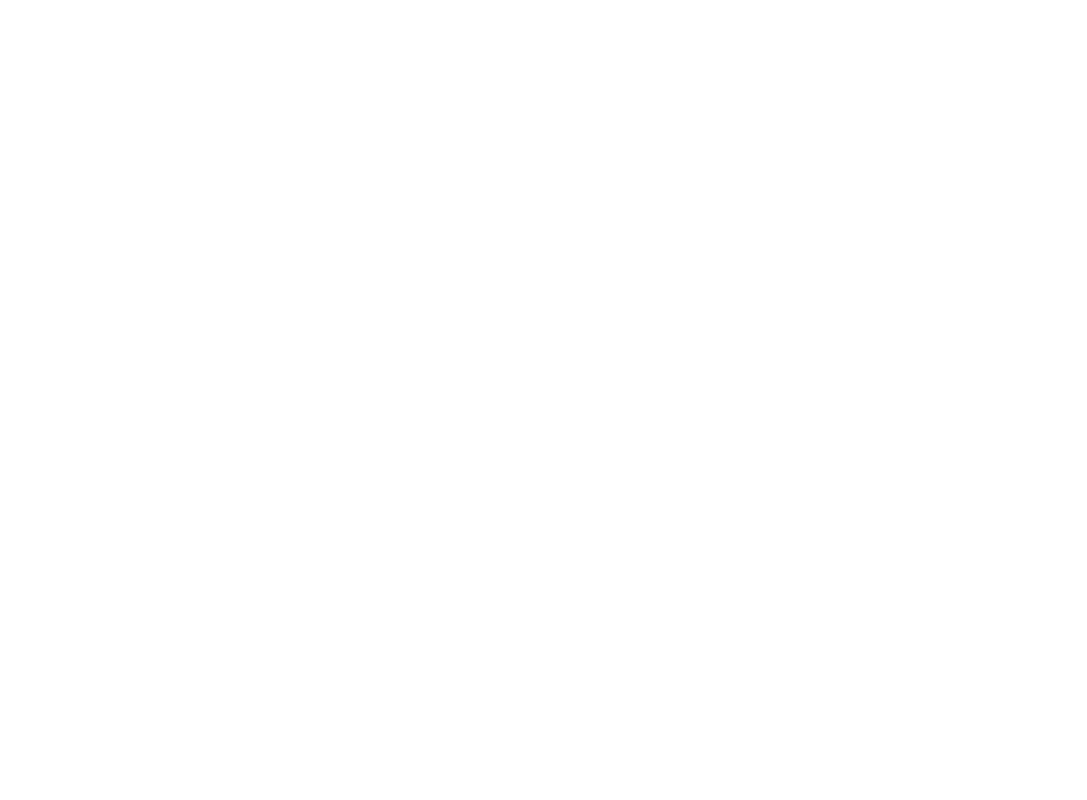
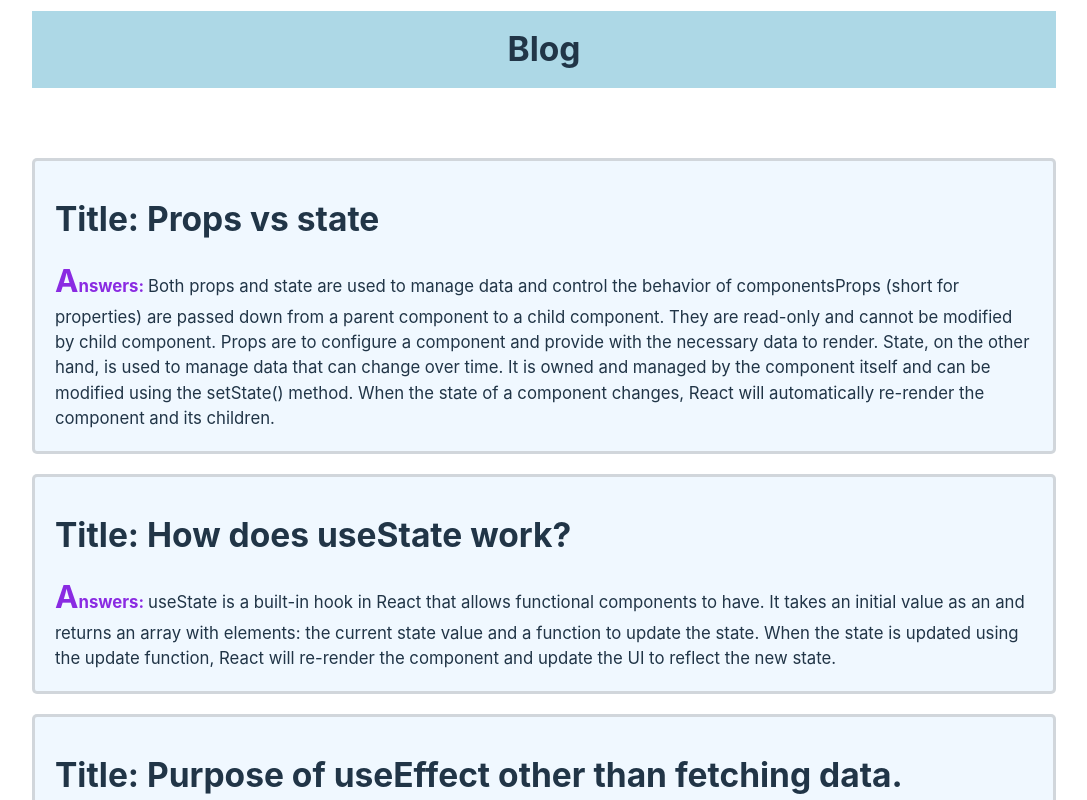
Before and after one commit to m-sabid/read-all-the-way-REACT_APP, a React (Vite) app: page / in a window 1280 px wide. Shown: the part 2960-3760 px from the top of the page, without its empty margins (96-1183 px from the left). Before the commit the page ends 2921 px from the top, so only its background shows below. Built offline with nearby package versions, Linux system fonts and the light colour scheme; no server answers.

Commit message:
Added Blog

```diff
--- a/index.html
+++ b/index.html
@@ -4,7 +4,7 @@
     <meta charset="UTF-8" />
     <link rel="icon" type="image/svg+xml" href="/vite.svg" />
     <meta name="viewport" content="width=device-width, initial-scale=1.0" />
-    <title>Vite + React</title>
+    <title>Read All The Way</title>
   </head>
   <body>
     <div id="root"></div>
--- a/src/App.jsx
+++ b/src/App.jsx
@@ -1,5 +1,6 @@
 import { useState } from "react";
 import "./App.css"
+import Blog from "./components/Blog/Blog";
 import MainContent from "./components/MainContent/MainContent";
 import MainMenu from "./components/MainMenu/MainMenu";
 
@@ -10,6 +11,7 @@
     <div className="App">
       <MainMenu />
       <MainContent />
+      <Blog />
     </div>
   );
 }
--- a/src/components/Blog/Blog.css
+++ b/src/components/Blog/Blog.css
@@ -0,0 +1,29 @@
+.blog{
+    text-align: center;
+    margin: 50px 0;
+    background-color: lightblue;
+    padding: 20px 0;
+}
+
+.blog-post{
+    background-color: aliceblue;
+    padding: 20px;
+    border: 3px solid rgba(128, 128, 128, 0.281);
+    margin: 20px 0;
+    border-radius: 5px;
+}
+
+.title{
+    margin: 20px 0;
+}
+
+.post-ans{
+    font-size: 1.6rem;
+}
+.post-ans::first-letter{
+    font-size: 3rem;
+}
+.post-ans > span {
+    font-weight: bold;
+    color: blueviolet;
+}
--- a/src/components/Blog/Blog.jsx
+++ b/src/components/Blog/Blog.jsx
@@ -1,11 +1,43 @@
-import React from 'react';
+import "./Blog.css";
 
 const Blog = () => {
-    return (
-        <>
-
-        </>
-    );
+  const blogData = [
+    {
+      questions: "Props vs state",
+      answers:
+        "Both props and state are used to manage data and control the behavior of componentsProps (short for properties) are passed down from a parent component to a child component. They are read-only and cannot be modified by child component. Props are to configure a component and provide with the necessary data to render. State, on the other hand, is used to manage data that can change over time. It is owned and managed by the component itself and can be modified using the setState() method. When the state of a component changes, React will automatically re-render the component and its children.",
+    },
+    {
+      questions: "How does useState work?",
+      answers:
+        "useState is a built-in hook in React that allows functional components to have. It takes an initial value as an and returns an array with elements: the current state value and a function to update the state. When the state is updated using the update function, React will re-render the component and update the UI to reflect the new state.",
+    },
+    {
+      questions: "Purpose of useEffect other than fetching data.",
+      answers:
+        "useEffect is commonly used for fetching data in React, it has other purposes as well. It allows functional components to perform side effects, such as updating the document title, setting up event listeners, or managing subscriptions. useEffect called after every render of the component, and it can be used to clean up any resources that were created during the previous render. By usinguseEffect`, functional components have the same capabilities as class components with lifecycle methods, making it a powerful tool for managing state and behavior in React applications.",
+    },
+    {
+      questions: "How Does React work?",
+      answers:
+        "React is a JavaScript library for building interfaces. It works by a virtual representation of the UI called the Virtual DOM, which is a lightweight copy of the actual DOM. When state of a component changes React will compare the current Virtual DOM with the previous one to determine what has. It will then update the actual DOM with only the necessary changes, resulting in a more efficient and performant UI. React also uses a unidirectional data flow, where data flows from parent components to child components through props, and child components can communicate with parent components through callbacks. This makes it easier to reason about the state of the application and helps to prevent bugs.",
+    },
+  ];
+  return (
+    <>
+      <h1 className="blog">Blog</h1>
+      <div className="blog-post-container">
+        {blogData.map((dt) => (
+          <div className="blog-post">
+            <h1 className="title">Title: {dt.questions}</h1>
+            <p className="post-ans">
+              <span>Answers: </span> {dt.answers}
+            </p>
+          </div>
+        ))}
+      </div>
+    </>
+  );
 };
 
 export default Blog;
--- a/src/components/MainContent/MainContent.jsx
+++ b/src/components/MainContent/MainContent.jsx
@@ -32,12 +32,9 @@
     if (!isBookmarked) {
       const newBookmarkedBlog = [...bookmarkedBlog, singleBlogData];
       setBookmarkedBlog(newBookmarkedBlog);
-
-      // Show added toast
-      toast.success("Blog post bookmarked!");
     } else {
       // Show already added toast
-      toast.error("Blog post already bookmarked!");
+      toast.error("You Have Already Bookmarked This Blog!");
       const newBookmarkedBlog = [...bookmarkedBlog, singleBlogData];
       setBookmarkedBlog(newBookmarkedBlog);
     }
```
